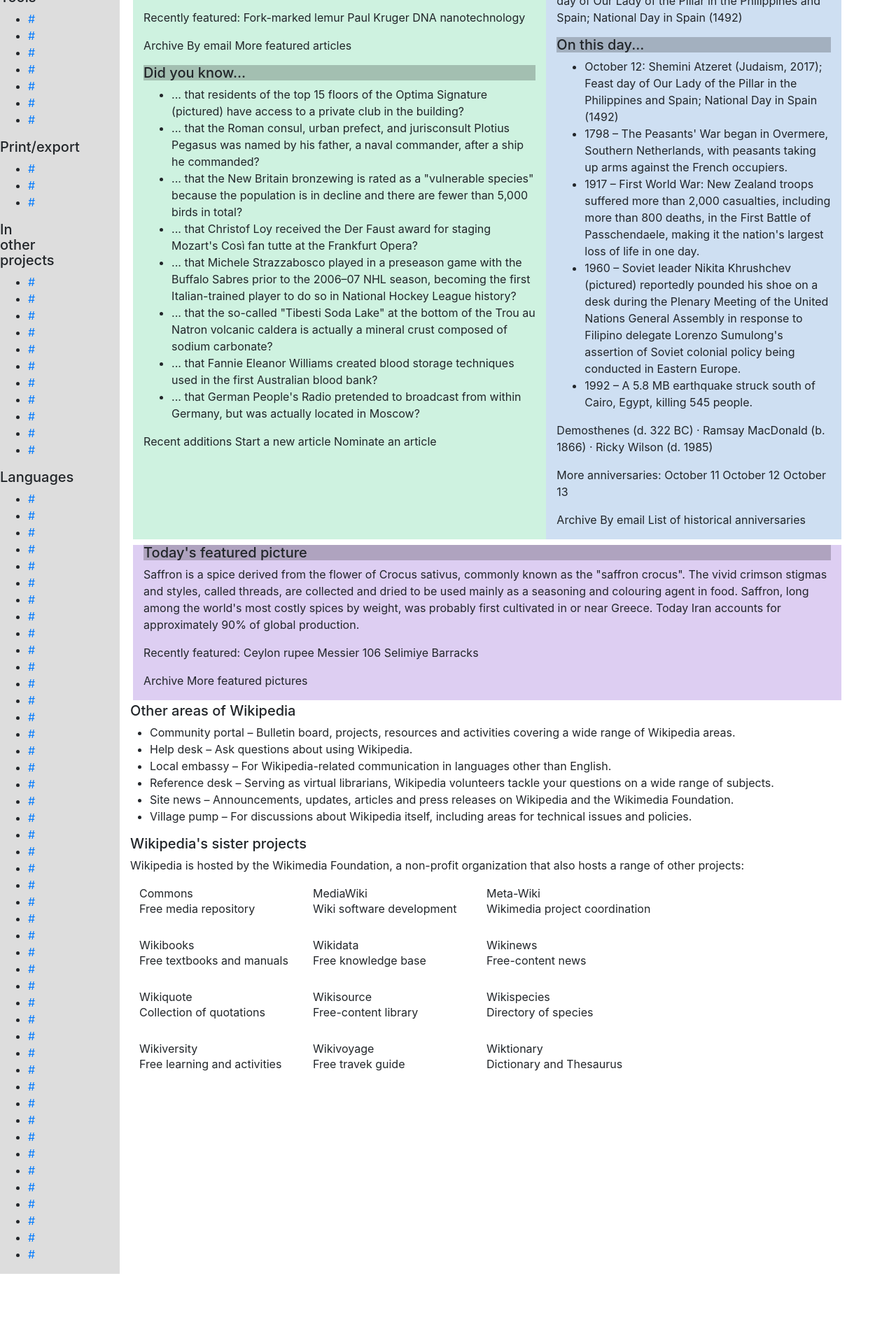
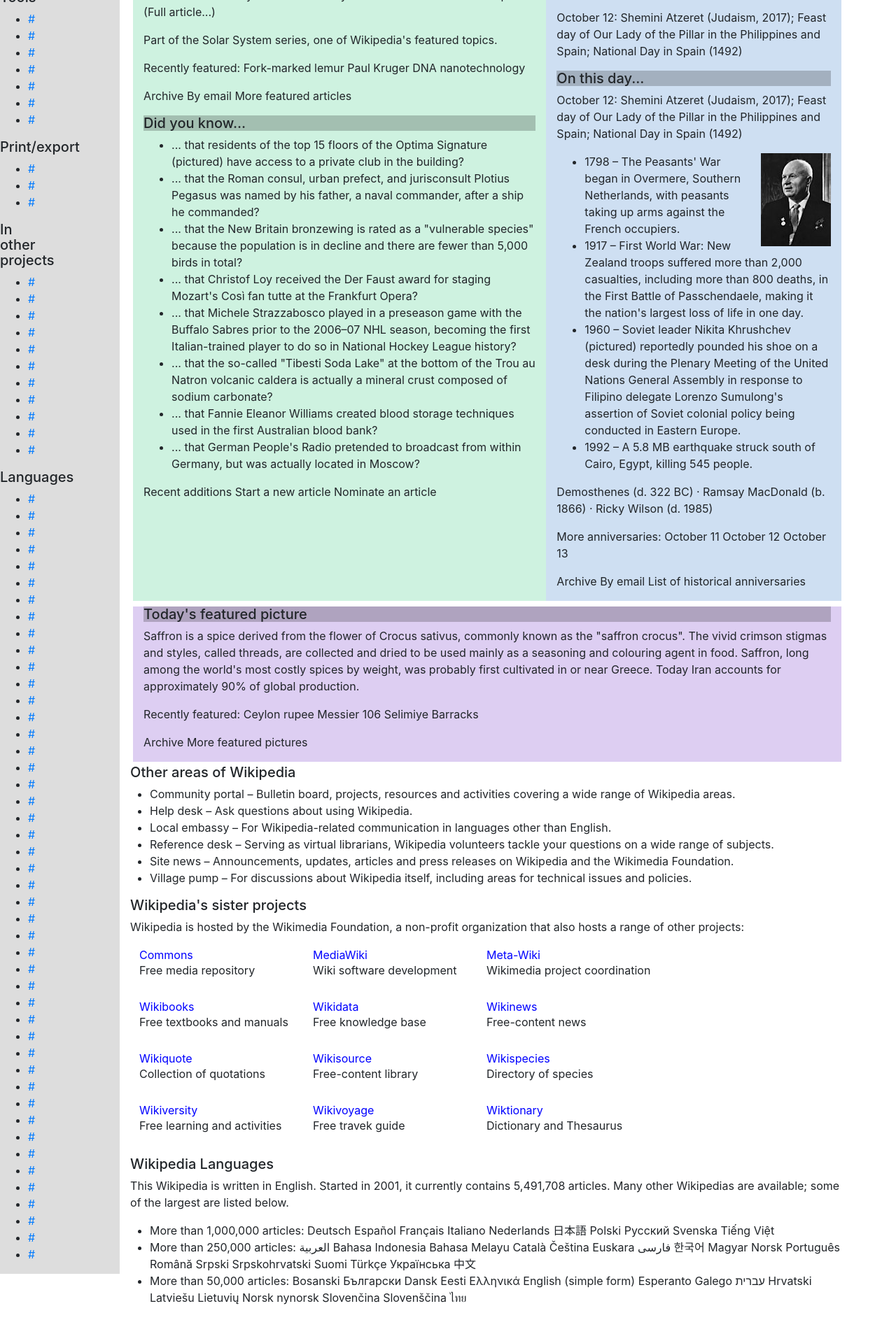
Before and after one commit to zmarston/wikipedia, a plain HTML site: page index.html in a window 1280 px wide. Shown: the part 539-2426 px from the top of the page at 70% size. Before the commit the page ends 2360 px from the top, so only its background shows below. Drawn offline with Linux system fonts and the light colour scheme.

Commit message:
add text color and pictures.

```diff
--- a/css/styles.css
+++ b/css/styles.css
@@ -52,3 +52,21 @@
 .margin-sister {
   margin: 20px;
 }
+.project-sister p:first-child {
+  color: blue;
+}
+.wiki-language-tab {
+  margin-left: 100px;
+}
+.saturn {
+  float: left;
+  margin-right: 18px;
+}
+.thaler{
+  float: right;
+  margin-left: 10px;
+}
+.nikita{
+  float: right;
+  margin-left: 10px;
+}
--- a/index.html
+++ b/index.html
@@ -144,6 +144,7 @@
       <div class="row padding">
         <div class="col-md-7 color-green">
           <h5 class="color-dark-green">From today's featured article</h5>
+          <img class="saturn" src="img/saturn.jpg" alt="saturn">
           <p>Saturn is the sixth planet from the Sun and the second-largest in the Solar System, after Jupiter. Named after the Roman god of agriculture, it is a gas giant with an average radius about nine times that of Earth. Although it has only one-eighth the average density of Earth, it is over 95 times more massive. A core, probably iron–nickel and rock, is surrounded by a deep layer of metallic hydrogen, an intermediate layer of liquid hydrogen and liquid helium, and a gaseous outer layer. Ammonia crystals give the upper atmosphere a pale yellow hue. Electrical current within the metallic hydrogen layer is thought to give rise to the planetary magnetic field. Wind speeds can reach 1,800 km/h (500 m/s), higher than on Jupiter, but not as high as on Neptune. A prominent ring system with nine continuous main rings and three smaller arcs is composed mostly of ice particles, with some rocky debris and dust. Saturn has hundreds of moonlets and at least 62 moons, including Titan, the second-largest moon in the Solar System and the only one with a substantial atmosphere. (Full article...)</p>
           <p>Part of the Solar System series, one of Wikipedia's featured topics.</p>
           <p>Recently featured: Fork-marked lemur Paul Kruger DNA nanotechnology</p>
@@ -163,6 +164,7 @@
         </div>
         <div class="col-md-5 color-blue">
           <h5 class="color-dark-blue">In the news</h5>
+          <img class="thaler" src="img/richard-thaler.jpg" alt="Richard Thaler">
           <ul>
           <li>Wildfires in Northern California kill at least 23 people and injure hundreds of others.</li>
           <li>Richard Thaler (pictured) is awarded the Nobel Memorial Prize in Economic Sciences.</li>
@@ -174,8 +176,9 @@
           </ul>
           <p>October 12: Shemini Atzeret (Judaism, 2017); Feast day of Our Lady of the Pillar in the Philippines and Spain; National Day in Spain (1492)</p>
           <h5 class="color-dark-blue">On this day...</h5>
+            <p>October 12: Shemini Atzeret (Judaism, 2017); Feast day of Our Lady of the Pillar in the Philippines and Spain; National Day in Spain (1492)</p>
+          <img class="nikita" src="img/nikita.jpg" alt="Nikita Khrushchev">
           <ul>
-            <li>October 12: Shemini Atzeret (Judaism, 2017); Feast day of Our Lady of the Pillar in the Philippines and Spain; National Day in Spain (1492)</li>
             <li>1798 – The Peasants' War began in Overmere, Southern Netherlands, with peasants taking up arms against the French occupiers.</li>
             <li>1917 – First World War: New Zealand troops suffered more than 2,000 casualties, including more than 800 deaths, in the First Battle of Passchendaele, making it the nation's largest loss of life in one day.</li>
             <li>1960 – Soviet leader Nikita Khrushchev (pictured) reportedly pounded his shoe on a desk during the Plenary Meeting of the United Nations General Assembly in response to Filipino delegate Lorenzo Sumulong's assertion of Soviet colonial policy being conducted in Eastern Europe.</li>
@@ -265,6 +268,15 @@
           </div>
         </div>
       </div>
+      <div class="wiki-language-tab">
+        <h5>Wikipedia Languages</h5>
+        <p>This Wikipedia is written in English. Started in 2001, it currently contains 5,491,708 articles. Many other Wikipedias are available; some of the largest are listed below.</p>
+        <ul>
+          <li>More than 1,000,000 articles: Deutsch Español Français Italiano Nederlands 日本語 Polski Русский Svenska Tiếng Việt</li>
+          <li>More than 250,000 articles: العربية Bahasa Indonesia Bahasa Melayu Català Čeština Euskara فارسی 한국어 Magyar Norsk Português Română Srpski Srpskohrvatski Suomi Türkçe Українська 中文</li>
+          <li>More than 50,000 articles: Bosanski Български Dansk Eesti Ελληνικά English (simple form) Esperanto Galego עברית Hrvatski Latviešu Lietuvių Norsk nynorsk Slovenčina Slovenščina ไทย</li>
+        </ul>
+      </div>
     </div>
   </body>
 </html>
```
Also changed, not shown: img/nikita.jpg (added), img/optima.jpg (added), img/richard-thaler.jpg (added), img/safran.jpg (added), img/saturn.jpg (added).
